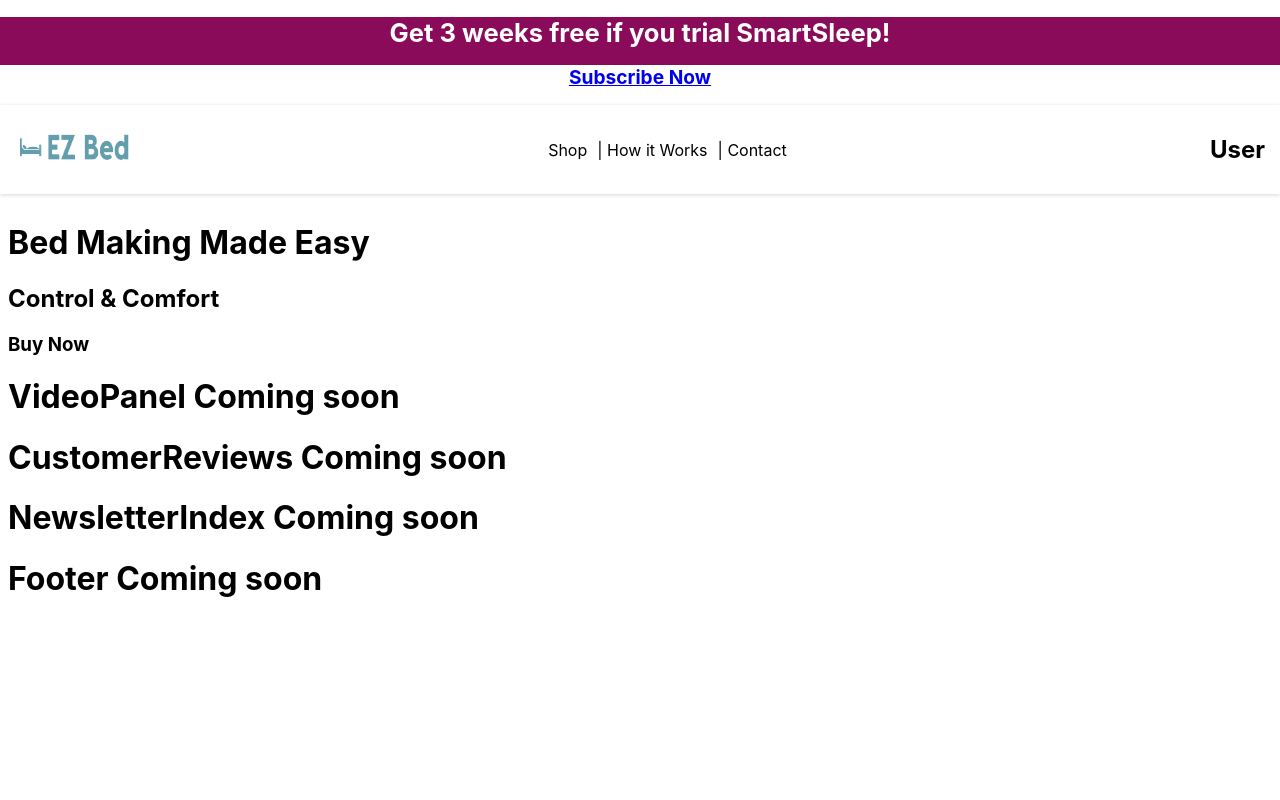
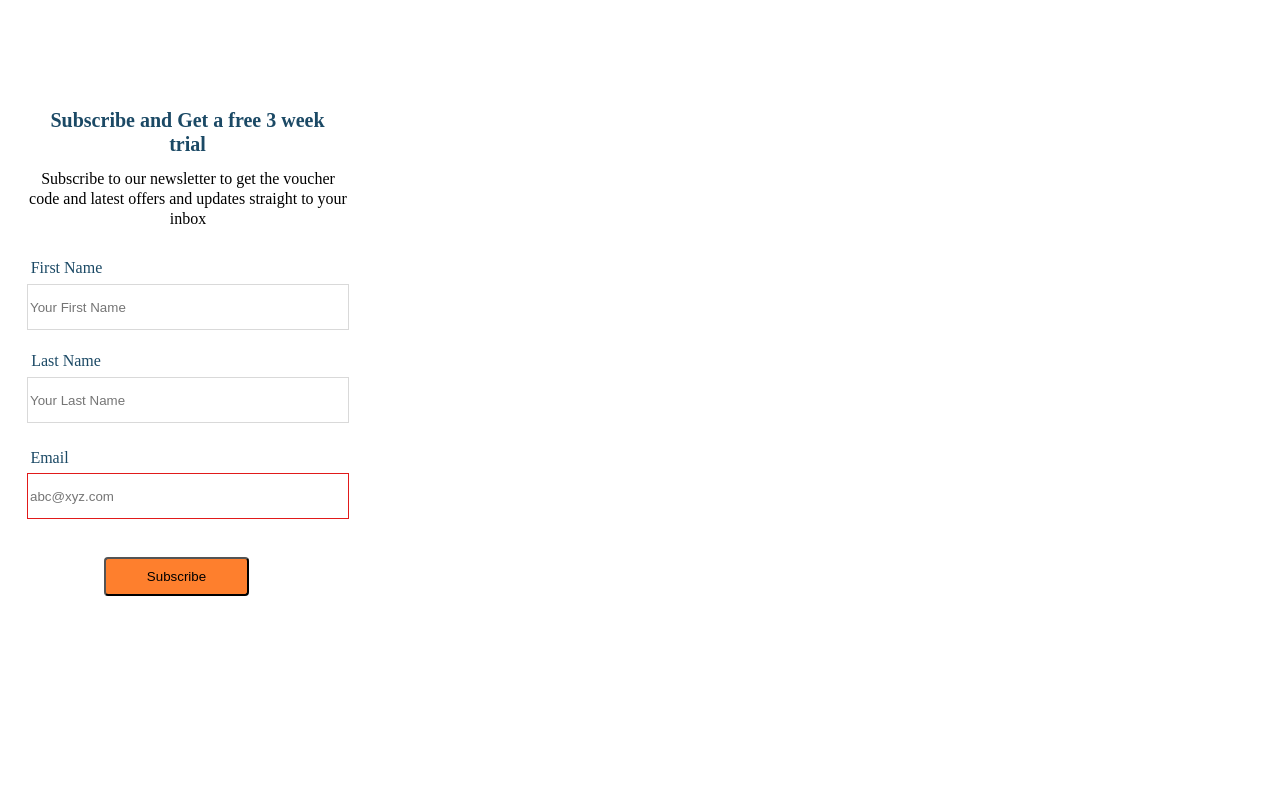
Before and after one commit to karandwivedi94/autobeds, a React (Create React App) app in the folder smart-bed/: page /Subscribe in a window 1280 px wide. Shown: the top 800 px of the page. Built offline with nearby package versions, Linux system fonts and the light colour scheme.

Commit message:
login-css

```diff
--- a/package.json
+++ b/package.json
@@ -1,5 +1,6 @@
 {
   "dependencies": {
-    "@supabase/supabase-js": "^2.0.0-rc.7"
+    "@supabase/supabase-js": "^2.0.0-rc.7",
+    "react-router-dom": "^6.3.0"
   }
 }
--- a/smart-bed/package.json
+++ b/smart-bed/package.json
@@ -9,6 +9,7 @@
     "@testing-library/user-event": "^13.5.0",
     "react": "^18.2.0",
     "react-dom": "^18.2.0",
+    "react-router-dom": "^6.3.0",
     "react-scripts": "5.0.1",
     "web-vitals": "^2.1.4"
   },
--- a/smart-bed/src/Auth.js
+++ b/smart-bed/src/Auth.js
@@ -1,5 +1,6 @@
 import { useState } from 'react'
 import supabase from './supabaseClient'
+
 
 
 export default function Auth() {
@@ -42,44 +43,53 @@ export default function Auth() {
 
 
   return (
-    <div className="row flex-center flex">
-      <div className="col-6 form-widget" aria-live="polite">
+ <div className='form-container'>
+      <div>
         <h1 className="header"></h1>
         {loading ? (
           'Sending magic link...'
         ) : (
-          <form onSubmit={handleLogin}>
-            <label>First Name</label><input
-            id="lastname"
-            className="inputField"
+          <form className='log-in-form' onSubmit={handleLogin}>
+            <h1 className='form-heading-1'>Subscribe and Get a free 3 week trial</h1>
+            <h3 className='form-heading-3'>Subscribe to our newsletter to get the voucher code and  latest offers and updates straight to your inbox</h3>
+            {/* <h5 className='form-heading-5'>Your privacy is important to us, we won’t spam your mail</h5> */}
+
+
+            <label className='first-name'>First Name</label><input
+            id="firstname"
+            className="input-first"
+            required
             type="text"
-            placeholder="Your Last Name"
+            placeholder="Your First Name"
             value={firstName}
             onChange={handleFirstName} />
 
-            <label>Last Name</label><input
-            id="firstname"
-            className="inputField"
+            <label className='last-Name'>Last Name</label><input
+            id="lastname"
+            className="input-last"
+            required
             type="text"
             placeholder="Your Last Name"
             value={lastName}
             onChange={handleLastName} />
 
-            <label htmlFor="email">Email</label>
+            <label className='email-form' htmlFor="email">Email</label>
             <input
               id="email"
-              className="inputField"
+              className="input-email"
+              required
               type="email"
-              placeholder="Your email"
+              placeholder="abc@xyz.com"
               value={email}
               onChange={(e) => setEmail(e.target.value)}
             />
-            <button className="button block" aria-live="polite">
-              Subscription
+            <button className="button--block" >
+              Subscribe
             </button>
           </form>
         )}
       </div>
     </div>
+
   )
 }
--- a/smart-bed/src/Components/App.js
+++ b/smart-bed/src/Components/App.js
@@ -1,8 +1,10 @@
 import { useState, useEffect } from 'react'
 import supabase from '../supabaseClient'
 import Auth from '../Auth'
-// import { BrowserRouter as Router, Routes, Route, Navigate } from 'react-router-dom';
+import { BrowserRouter, Routes, Route } from "react-router-dom";
 import Home from './Home'
+import './home.css';
+
 
 export default function App() {
   const [session, setSession] = useState(null)
@@ -18,19 +20,13 @@ export default function App() {
   }, [])
 
   return (
-
-      <div>
-
-    <div className="Home">
-      <Home />
-
+    <BrowserRouter>
+    <div className="container">
+      <Routes>
+            <Route path="/" element={<Home />} />
+            <Route path="Subscribe" element={<Auth  />} />
+      </Routes>
     </div>
-
-        <div className="container" style={{ padding: '50px 0 100px 0' }}>
-          <Auth />
-        </div>
-
-        </div>
-
-  )
+    </BrowserRouter>
+  );
 }
--- a/smart-bed/src/Components/Banner.js
+++ b/smart-bed/src/Components/Banner.js
@@ -1,5 +1,6 @@
 import React, { Component } from 'react'; // destructuring
 import Home from './Home'
+import { Link } from 'react-router-dom';
 
 
 class Banner extends Component{
@@ -10,7 +11,8 @@ class Banner extends Component{
     render(){
         return(
             <header> <h1> Get 3 weeks free if you trial SmartSleep!</h1>
-                   <div className="subscribeButton"><h2> <a href='#'>Subscribe Now </a>  </h2></div>
+                   <div className="subscribeButton">
+                   <Link to="/Subscribe">Subscribe</Link></div>
             </header>
 
         )
--- a/smart-bed/src/Components/home.css
+++ b/smart-bed/src/Components/home.css
@@ -115,3 +115,173 @@ header .subscribeButton{
 header .subscribeButton a:hover{
     box-shadow: rgba(0, 0, 0, 0.16) 0px 1px 4px;
 }
+.form-container {
+	max-width: 1280px;
+    margin: 0 auto;
+    padding: 0.5em;
+    min-height: 80vh;
+}
+
+.form-heading-1 {
+	position: absolute;
+	width: 313px;
+	height: 35px;
+	left: 31px;
+	top: 95px;
+
+	font-family: 'Urbanist';
+	font-style: normal;
+	font-weight: 600;
+	font-size: 20px;
+	line-height: 24px;
+	text-align: center;
+
+	color: #1B4965;
+}
+
+.form-heading-3 {
+	position: absolute;
+	width: 322px;
+	height: 60px;
+	left: 27px;
+	top: 153px;
+
+	font-family: 'Source Sans Pro';
+	font-style: normal;
+	font-weight: 400;
+	font-size: 16px;
+	line-height: 20px;
+	text-align: center;
+
+	color: #000000;
+}
+
+.form-heading-5 {
+	position: absolute;
+	width: 342px;
+	height: 18px;
+	left: 28px;
+	top: 226px;
+
+	font-family: 'Source Sans Pro';
+	font-style: normal;
+	font-weight: 400;
+	font-size: 14px;
+	line-height: 18px;
+	/* identical to box height */
+
+
+	color: #1B4965;
+}
+.first-name {
+	position: absolute;
+	width: 79px;
+	height: 20px;
+	left: 27px;
+	top: 258px;
+
+	font-family: 'Source Sans Pro';
+	font-style: normal;
+	font-weight: 400;
+	font-size: 16px;
+	line-height: 20px;
+	text-align: center;
+
+	color: #1B4965;
+}
+.input-first {
+	box-sizing: border-box;
+
+	position: absolute;
+	width: 322px;
+	height: 46px;
+	left: 27px;
+	top: 284px;
+
+	background: #FFFFFF;
+	border: 1px solid #D9D9D9;
+
+}
+
+.last-Name {
+	position: absolute;
+	width: 78px;
+	height: 20px;
+	left: 27px;
+	top: 351px;
+
+	font-family: 'Source Sans Pro';
+	font-style: normal;
+	font-weight: 400;
+	font-size: 16px;
+	line-height: 20px;
+	text-align: center;
+
+	color: #1B4965;
+
+}
+.input-last {
+
+	box-sizing: border-box;
+	position: absolute;
+	width: 322px;
+	height: 46px;
+	left: 27px;
+	top: 377px;
+	background: #FFFFFF;
+	border: 1px solid #D9D9D9;
+}
+.email-form {
+	position: absolute;
+	width: 45px;
+	height: 20px;
+	left: 27px;
+	top: 448px;
+
+	font-family: 'Source Sans Pro';
+	font-style: normal;
+	font-weight: 400;
+	font-size: 16px;
+	line-height: 20px;
+	text-align: center;
+
+	color: #1B4965;
+
+}
+.input-email {
+	box-sizing: border-box;
+	position: absolute;
+	width: 322px;
+	height: 46px;
+	left: 27px;
+	top: 473px;
+	background: #FFFFFF;
+	border: 1px solid #E11A1A;
+
+}
+.button--block{
+	position: absolute;
+	width: 145px;
+	height: 39px;
+	left: 104px;
+	top: 557px;
+
+	background: #FE7F2D;
+	border-radius: 4px;
+
+}
+.Sus-btn {
+	position: absolute;
+	width: 86px;
+	height: 15px;
+	left: 134px;
+	top: 564px;
+	font-family: 'Urbanist';
+	font-style: normal;
+	font-weight: 600;
+	font-size: 16px;
+	line-height: 19px;
+	text-align: center;
+	color: #1B4965;
+
+}
```
Also changed, not shown: 2 other files (tests, documents, lock files or other folders).
